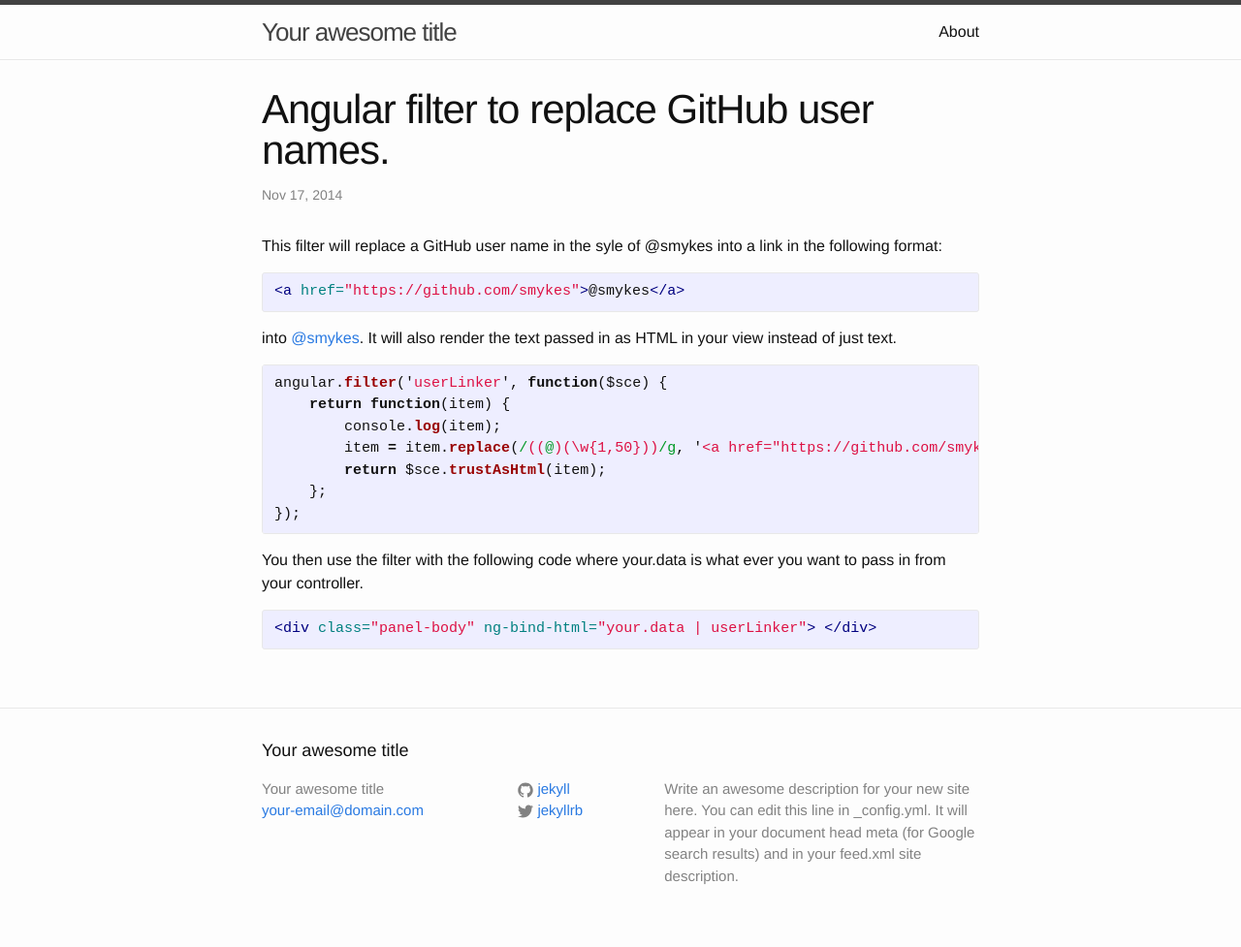
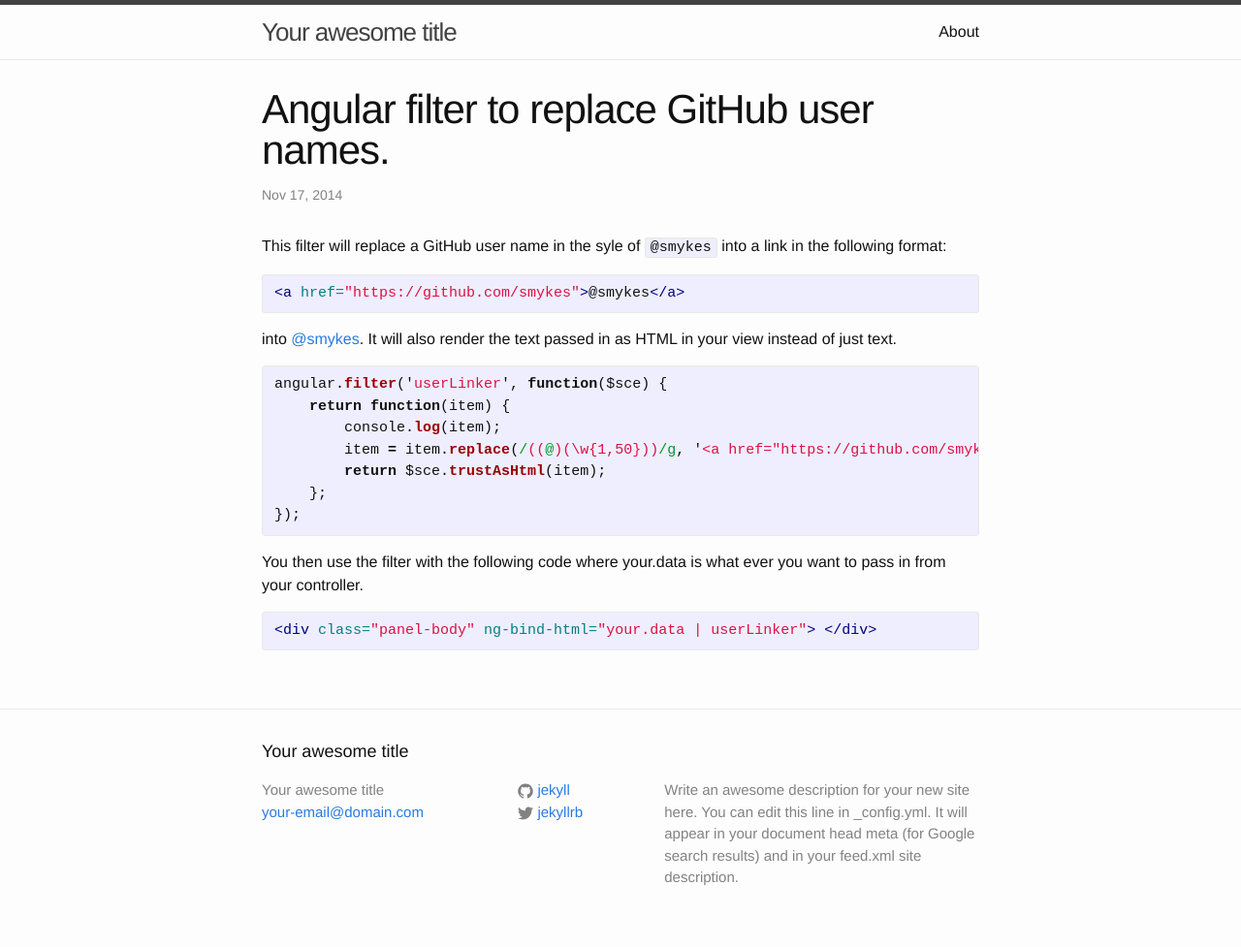
Before and after one commit to smykes/smykes.github.io, a Jekyll site: the page built from _posts/2014-11-17-jekyll.markdown, in a window 1280 px wide. Shown: the whole page at 97% size. Built offline with Jekyll 4.4.1, drawn with Linux system fonts in a browser that asks for light colours.

```diff
--- a/_posts/2014-11-17-jekyll.markdown
+++ b/_posts/2014-11-17-jekyll.markdown
@@ -4,7 +4,7 @@ title:  "Angular filter to replace GitHub user names."
 date:   2014-11-17 15:12:18
 categories: angular js
 ---
-This filter will replace a GitHub user name in the syle of @smykes into a link in the following format:
+This filter will replace a GitHub user name in the syle of `@smykes` into a link in the following format:
 
 {% highlight html %}
 <a href="https://github.com/smykes">@smykes</a>
```
